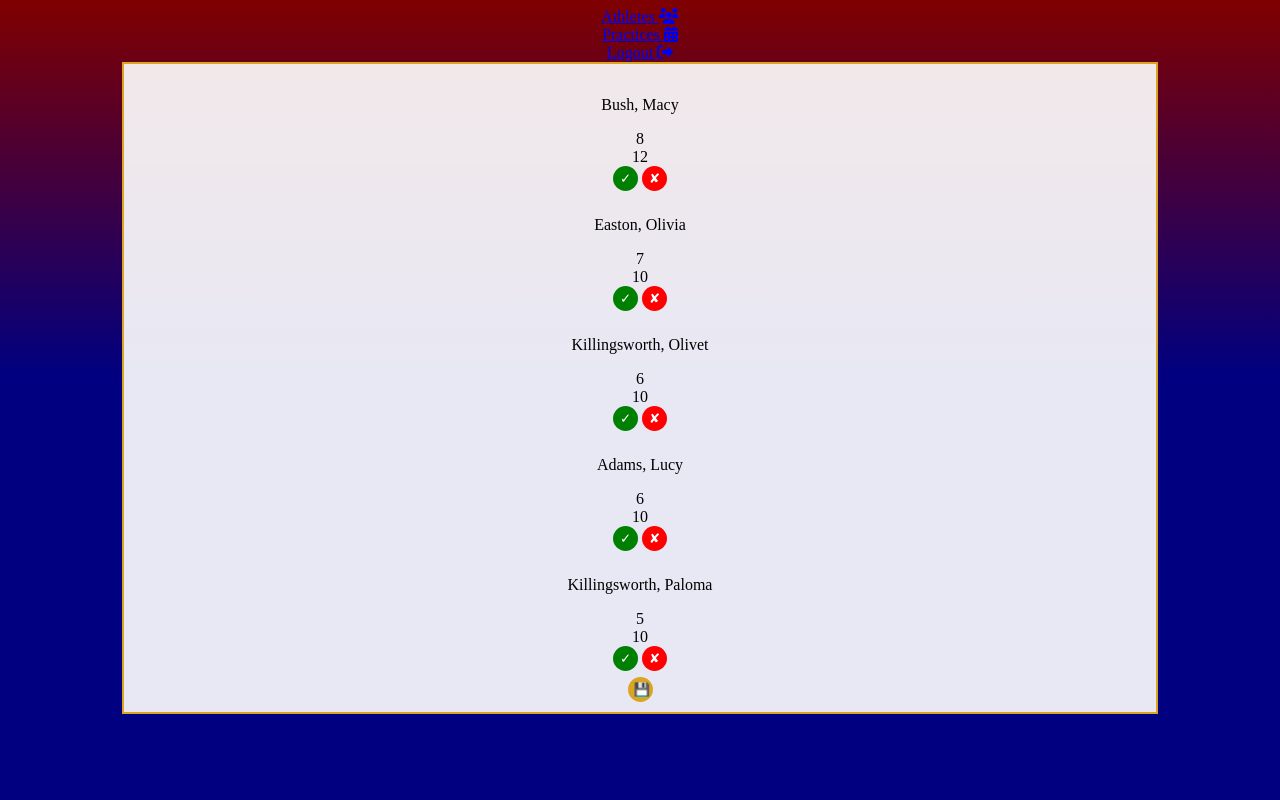
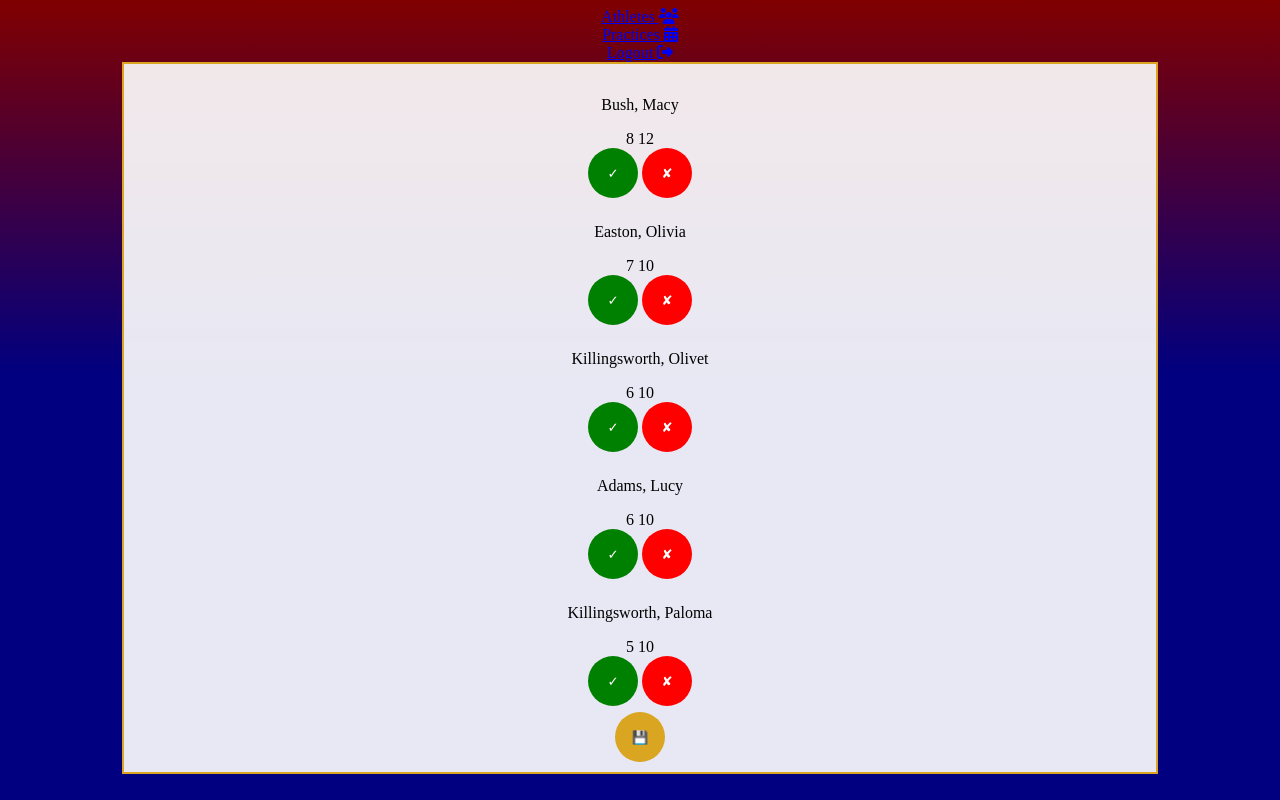
Before and after one commit to evan-mitchell93/BasketballStats, a Django app: page /practices/freethrows in a window 1280 px wide. Run offline with Django 5.2, Linux system fonts and the light colour scheme; a user stored in the database is signed in; data comes from the database, SQL or seed files in the repository; both versions use the stored data as it was after the commit; some libraries are stand-ins or nearby versions.

Commit message:
fixed button shapes

```diff
--- a/BasketballStatistics/static/css/shootingform.css
+++ b/BasketballStatistics/static/css/shootingform.css
@@ -13,8 +13,8 @@ button {
   color: white;
   border: none;
   border-radius: 50%;
-  width: 25px;
-  height: 25px;
+  width: 50px;
+  height: 50px;
 }
 .btn_make {
   background-color: green;
--- a/BasketballStatistics/stats/static/css/main.css
+++ b/BasketballStatistics/stats/static/css/main.css
@@ -23,6 +23,8 @@ html {
   text-align: center;
 }
 
+
+
 a:link {
   text-decoration: none!important;
 }
--- a/BasketballStatistics/stats/templates/stats/free_throw_form.html
+++ b/BasketballStatistics/stats/templates/stats/free_throw_form.html
@@ -11,6 +11,7 @@
         id="{{stat.player}}makes"
         value="{{stat.makes}}"
       />
+      <div class="lbl_box">
         <label for="{{stat.player}}makes" id="{{stat.player}}makeslbl"
           >{{stat.makes}}</label
         >
@@ -24,6 +25,7 @@
         <label for="{{stat.player}}attempts" id="{{stat.player}}attemptslbl"
           >{{stat.attempts}}</label
         >
+    </div>
       <div class="btn_box">
         <button
           type="button"
```
Also changed, not shown: BasketballStatistics/stats/static/css/shootingform.css (+12 -2 lines), BasketballStatistics/db.sqlite3. Lines whose indentation alone changed are shown as unchanged.
